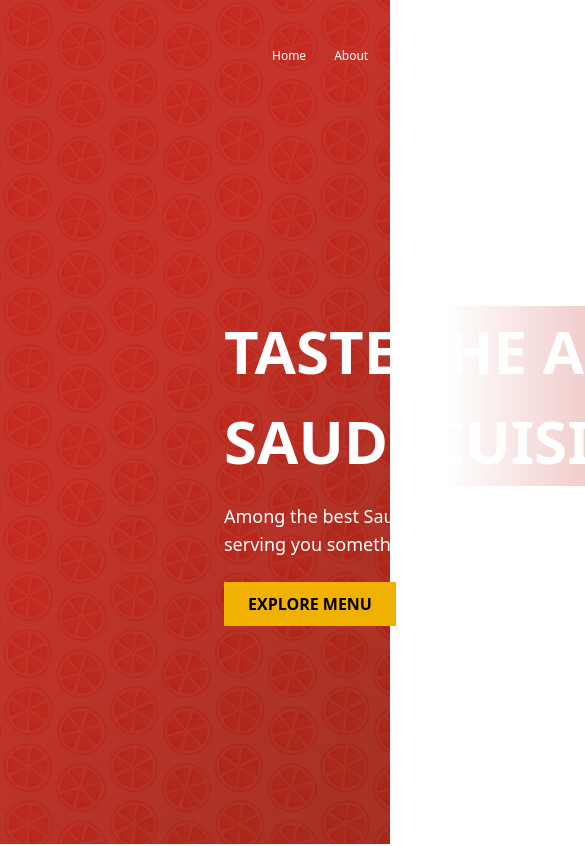
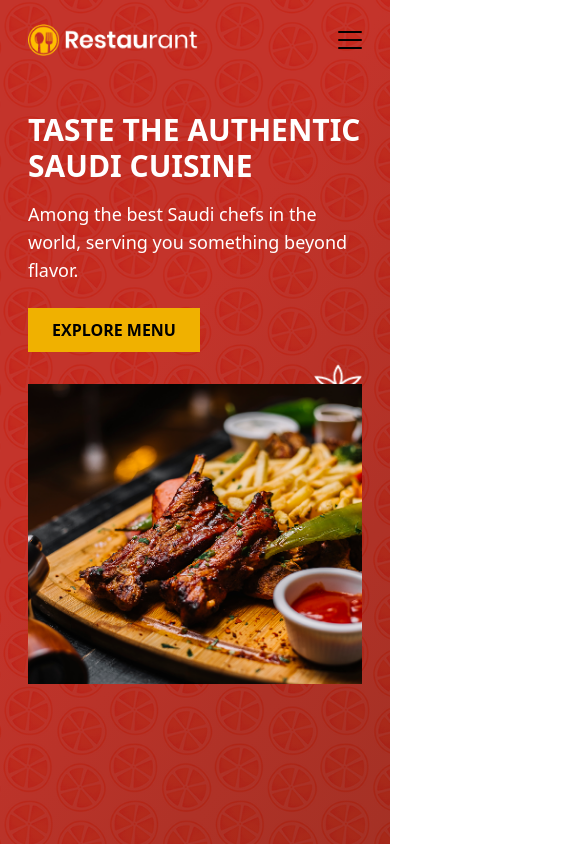
Before and after one commit to AIsTushar/restaurant-landing-page, a Next.js app: page / in a window 390 px wide. Shown: the top 846 px of the page, 585 px wide, since content can reach past the window. Built offline with nearby package versions, Linux system fonts and the light colour scheme.

Commit message:
Refactor Header and Hero components for improved responsiveness and structure

```diff
--- a/src/app/page.js
+++ b/src/app/page.js
@@ -13,11 +13,11 @@
         <Header />
         <Hero />
       </div>
-      <About />
+      {/* <About />
       <Popular />
       <BookNow />
       <Testimonials />
-      <Footer />
+      <Footer /> */}
     </main>
   );
 }
--- a/src/components/Header/Header.js
+++ b/src/components/Header/Header.js
@@ -1,16 +1,44 @@
+"use client";
+
+import { useState } from "react";
 import Links from "./Links";
 import Logo from "./Logo";
-import Link from "next/link";
 
 function Header() {
+  const [isOpen, setIsOpen] = useState(false);
+
+  const handleClick = () => {
+    setIsOpen((prev) => !prev);
+  };
+
   return (
-    <div class="flex h-28 items-center justify-between px-56">
+    <div class="flex h-20 items-center justify-between px-7 lg:h-28 lg:px-56">
       <div className="flex items-center gap-12">
         <Logo />
         <Links />
       </div>
-      <button className="bg-yellow-500 px-6 py-2.5 font-semibold uppercase">
+
+      <button className="hidden bg-yellow-500 px-6 py-2.5 font-semibold uppercase lg:block">
         Book a table
+      </button>
+
+      {/* Hamburger */}
+
+      <button
+        className="relative flex h-6 w-6 items-center justify-center lg:hidden"
+        onClick={handleClick}
+      >
+        <span
+          className={`absolute h-0.5 w-6 rounded bg-black transition-all duration-300 dark:bg-white ${isOpen ? "rotate-45" : "-translate-y-2"}`}
+        />
+
+        <span
+          className={`absolute h-0.5 w-6 rounded bg-black transition-all duration-300 dark:bg-white ${isOpen ? "opacity-0" : "opacity-100"}`}
+        />
+
+        <span
+          className={`absolute h-0.5 w-6 rounded bg-black transition-all duration-300 dark:bg-white ${isOpen ? "-rotate-45" : "translate-y-2"}`}
+        />
       </button>
     </div>
   );
--- a/src/components/Header/Links.js
+++ b/src/components/Header/Links.js
@@ -2,7 +2,7 @@
 
 function Links() {
   return (
-    <nav className="flex items-center justify-center gap-7 text-xs text-white">
+    <nav className="hidden items-center justify-center gap-7 text-xs text-white lg:flex">
       <Link href="#" className="">
         Home
       </Link>
--- a/src/components/Header/Logo.js
+++ b/src/components/Header/Logo.js
@@ -8,7 +8,7 @@
         alt="Logo"
         width={100}
         height={100}
-        className="h-9 w-auto object-cover"
+        className="h-8 w-auto object-cover lg:h-9"
       />
     </div>
   );
--- a/src/components/Hero/Hero.js
+++ b/src/components/Hero/Hero.js
@@ -2,14 +2,14 @@
 
 function Hero() {
   return (
-    <div className="flex px-56 pt-26 pb-30">
+    <div className="flex flex-col px-7 pt-8 lg:flex-row lg:px-56 lg:pt-26 lg:pb-30">
       <div className="z-10 flex flex-col justify-center gap-4">
-        <div className="w-2xl bg-[linear-gradient(90deg,_rgba(189,_31,_23,_0)_32.88%,_rgba(189,_31,_23,_0.7)_100%)]">
-          <h2 className="text-6xl leading-[90px] font-bold tracking-[0%] text-white uppercase">
+        <div className="lg:w-2xl lg:bg-[linear-gradient(90deg,_rgba(189,_31,_23,_0)_32.88%,_rgba(189,_31,_23,_0.7)_100%)]">
+          <h2 className="text-3xl font-bold tracking-[0%] text-white uppercase lg:text-6xl lg:leading-[90px]">
             Taste the authentic Saudi cuisine
           </h2>
         </div>
-        <p className="w-[60%] text-lg text-white">
+        <p className="w-full text-lg text-white lg:w-[60%]">
           Among the best Saudi chefs in the world, serving you something beyond
           flavor.
         </p>
@@ -17,21 +17,21 @@
           explore menu
         </button>
       </div>
-      <div className="relative -ml-44 h-[500px] w-2/3">
-        <Image src="/image 1.png" alt="Hero" fill />
+      <div className="relative mt-8 h-[300px] lg:mt-0 lg:-ml-44 lg:h-[500px] lg:w-2/3">
+        <Image src="/image 1.png" alt="Hero" fill className="z-10 lg:z-0" />
         <Image
           src="/Vector.png"
           alt="Vector"
           width={450}
           height={450}
-          className="absolute -top-4 -right-4 h-5 w-5"
+          className="absolute -top-5 right-0 h-12 w-12 lg:-top-4 lg:-right-4 lg:h-5 lg:w-5"
         />
         <Image
           src="/Offer.png"
           alt="Ofter"
           width={120}
           height={120}
-          className="absolute -right-14 -bottom-0 h-28 w-28"
+          className="absolute right-2 bottom-2 h-28 w-28 lg:-right-14 lg:-bottom-0"
         />
       </div>
     </div>
--- a/src/components/Testimonials/Testimonials.js
+++ b/src/components/Testimonials/Testimonials.js
@@ -4,7 +4,7 @@
 
 function Testimonials() {
   return (
-    <div className="relative bg-white px-56 py-28">
+    <div className="relative overflow-hidden bg-white px-56 py-28">
       {/* Absulte Images */}
       <Image
         src="/221.png"
```
